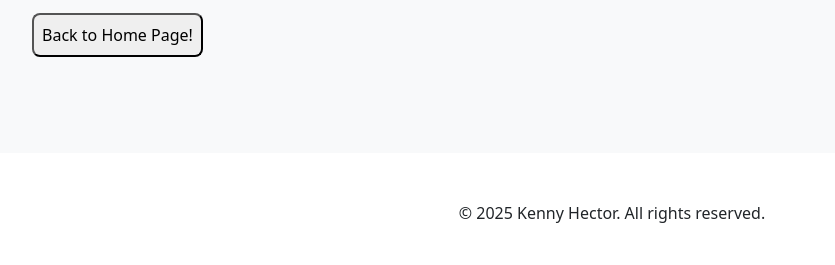
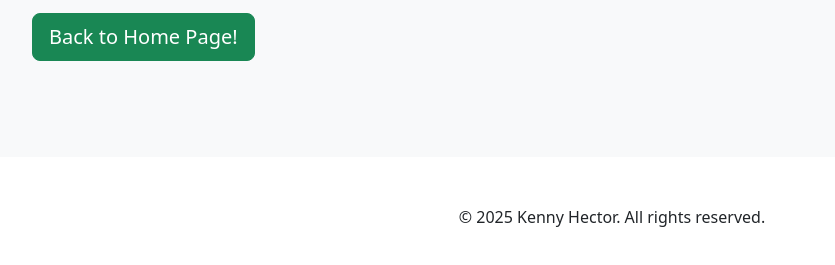
Before and after one commit to khector24/newsletter-signup-eg, a website: page success.html in a window 1280 px wide. Shown: the part 237-502 px from the top of the page, without its empty margins (28-863 px from the left). Drawn offline with nearby package versions, Linux system fonts and the light colour scheme.

Commit message:
Update success button to be a bootstrap success btn.

```diff
--- a/success.html
+++ b/success.html
@@ -17,7 +17,7 @@
         content!
       </p>
       <form action="/" method="get">
-        <button class="home-btn rounded-3 p-2 mr-2" type="submit" name="button">
+        <button class="home-btn btn btn-lg btn-success" type="submit" name="button">
           Back to Home Page!
         </button>
       </form>
```
